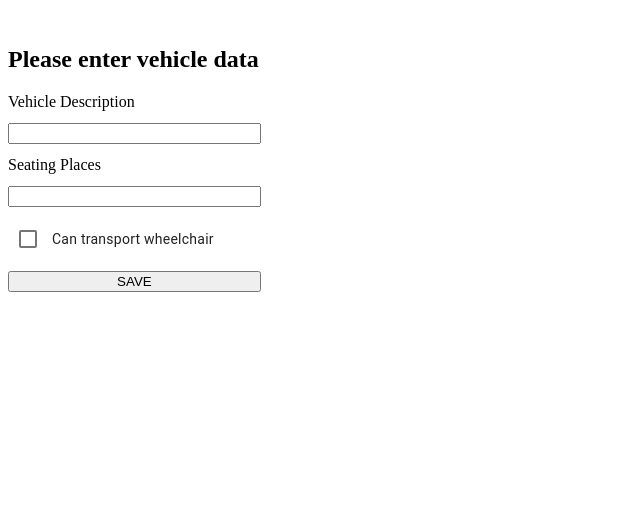
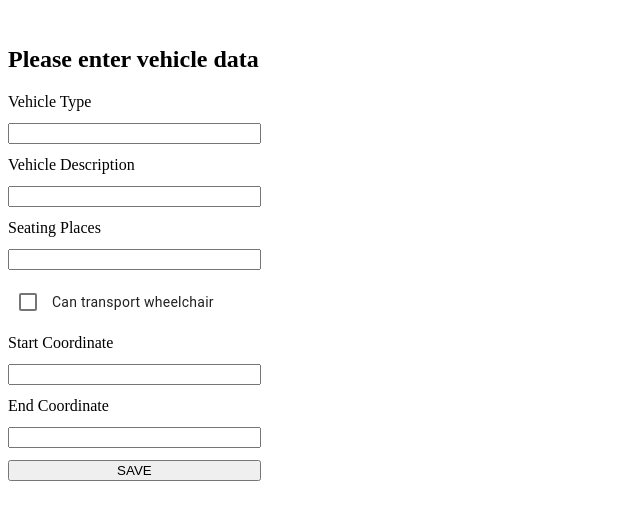
Before and after one commit to sarakheribi/vehicle-routing-data-collecting-frontend, an Angular app: page / in a window 1280 px wide. Shown: the top 520 px of the page, without its empty margins (0-640 px from the left). Built offline with nearby package versions, Linux system fonts and the light colour scheme.

Commit message:
update component

```diff
--- a/src/app/map/map.component.ts
+++ b/src/app/map/map.component.ts
@@ -2,11 +2,13 @@ import {AfterViewInit, Component} from '@angular/core';
 import * as L from 'leaflet';
 import 'leaflet-routing-machine';
 import 'leaflet/dist/leaflet.css'
+import {HttpClient, HttpClientModule, provideHttpClient} from "@angular/common/http";
 
 @Component({
   selector: 'app-map',
   standalone: true,
-  imports: [],
+  imports: [HttpClientModule],
+  providers:[],
   templateUrl: './map.component.html',
   styleUrl: './map.component.css'
 })
@@ -23,7 +25,16 @@ export class MapComponent implements AfterViewInit{
     }).addTo(this.map);
   }
 
-  constructor() { }
+  constructor(private http: HttpClient) {}
+
+  getRoute() {
+    const headers = { Authorization: '5b3ce3597851110001cf624815c4852123f54f2a9ba0b86712351e21' };
+    this.http.get('https://api.openrouteservice.org/v2/directions/drive-car', { headers })
+      .subscribe(data => {
+        console.log(data);
+        // Verarbeiten Sie die Daten hier, um die Route auf der Karte darzustellen
+      });
+  }
 
   ngAfterViewInit(): void {
     this.initMap();
--- a/src/app/pages/add-vehicle/add-vehicle.component.html
+++ b/src/app/pages/add-vehicle/add-vehicle.component.html
@@ -1,13 +1,23 @@
 <h2>Please enter vehicle data</h2>
 <div class="vehicle-form">
+  <label>Vehicle Type</label>
+  <input matInput type="text" [(ngModel)]="vehicleType">
+
   <label>Vehicle Description</label>
   <input matInput type="text" [(ngModel)]="vehicleDescription">
+
   <label>Seating Places</label>
   <input matInput type="number" [(ngModel)]="seatingPlaces">
+
   <section class="wheelchair-section">
     <mat-checkbox class="example-margin" [(ngModel)]="wheelchair">Can transport wheelchair</mat-checkbox>
   </section>
-  <button aria-label="Save" (click)="saveVehicle()">
-    SAVE
-  </button>
+
+  <label>Start Coordinate</label>
+  <input matInput type="text" [(ngModel)]="startCoordinate">
+
+  <label>End Coordinate</label>
+  <input matInput type="text" [(ngModel)]="endCoordinate">
+
+  <button aria-label="Save" (click)="saveVehicle()">SAVE</button>
 </div>
--- a/src/app/pages/add-vehicle/add-vehicle.component.ts
+++ b/src/app/pages/add-vehicle/add-vehicle.component.ts
@@ -18,9 +18,12 @@ import {ApiService} from "../../services/api-service/api.service";
   styleUrl: './add-vehicle.component.css'
 })
 export class AddVehicleComponent implements OnInit {
+  public vehicleType: string = "";
   public vehicleDescription: string = "";
   public wheelchair = false;
   public seatingPlaces: string = "";
+  public startCoordinate: string = "";
+  public endCoordinate: string = "";
   public result: any;
 
   constructor(private apiService: ApiService ) {
@@ -31,9 +34,13 @@ export class AddVehicleComponent implements OnInit {
 
   saveVehicle() {
     var vehicle = {
+      vehicleType: this.vehicleType,
       vehicleDescription: this.vehicleDescription,
       canTransportWheelchairs: this.wheelchair,
-      seatingPlaces: this.seatingPlaces
+      seatingPlaces: this.seatingPlaces,
+      startCoordinate: this.startCoordinate,
+      endCoordinate: this.endCoordinate
+
     }
     this.apiService.addVehicle(vehicle).subscribe();
   }
```
